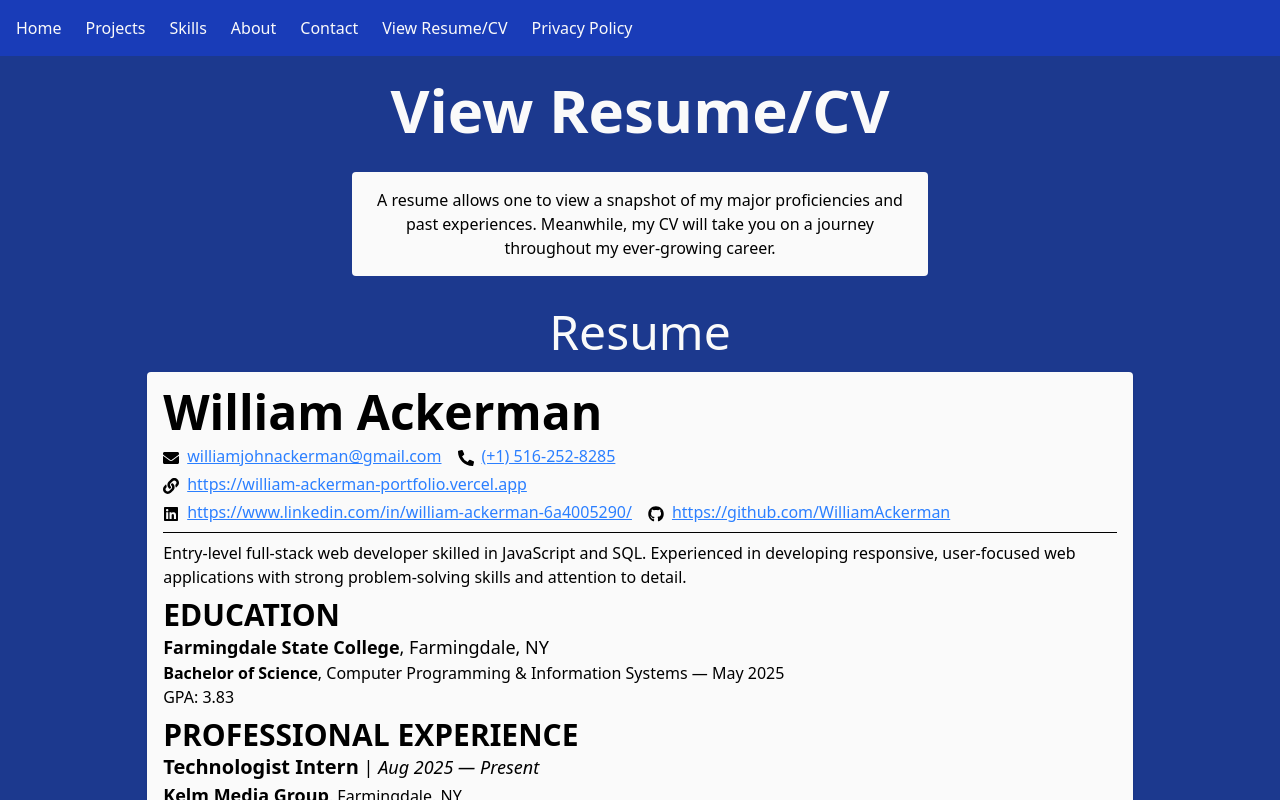
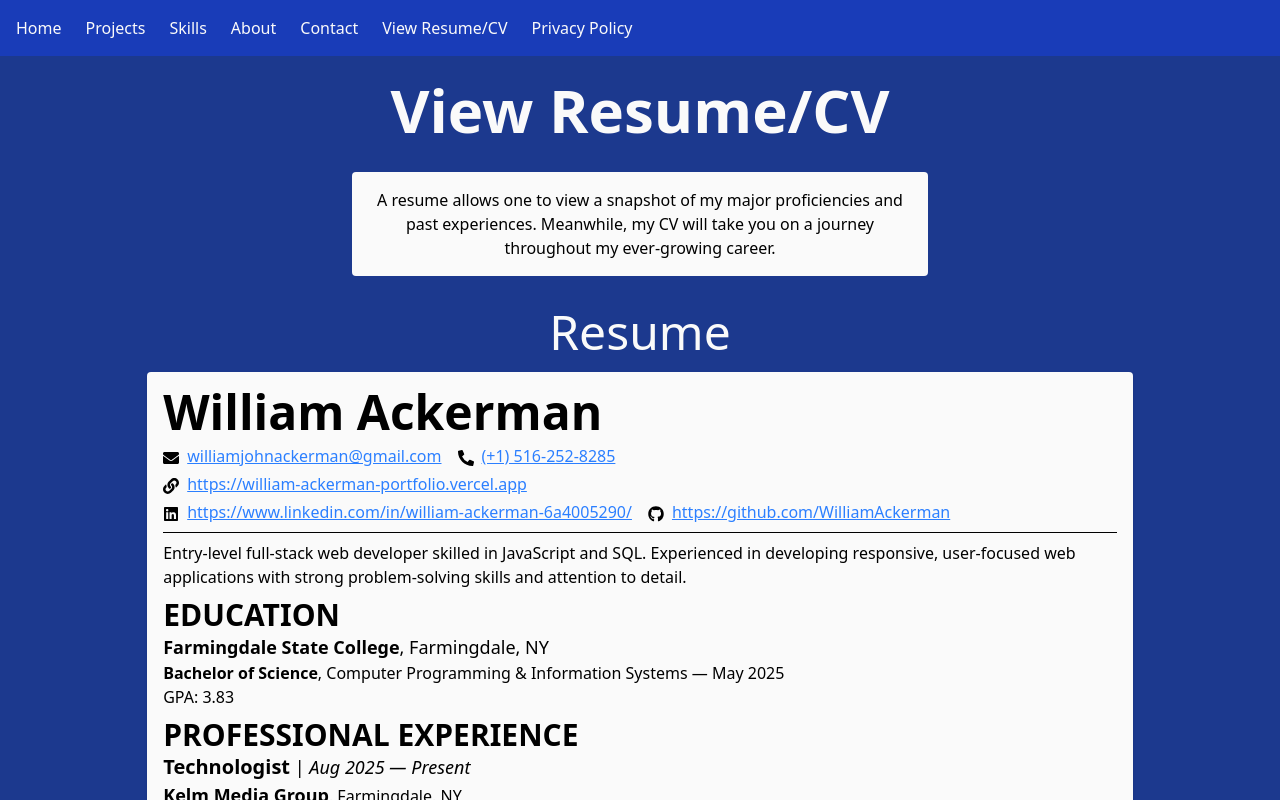
Before and after one commit to WilliamAckerman/william-ackerman-portfolio, a React (Vite) app in the folder frontend/: page /viewresumecv in a window 1280 px wide. Shown: the top 800 px of the page. Built offline with nearby package versions, Linux system fonts and the light colour scheme; no server answers.

Commit message:
Update ResumeContent.jsx
Changed first Technologist Intern position to Technologist

```diff
--- a/frontend/src/components/ResumeContent.jsx
+++ b/frontend/src/components/ResumeContent.jsx
@@ -135,10 +135,10 @@ export default function ResumeContent(props) {
                 }
                 <div className="mb-2">
                     { type == "print" ?
-                    <p className="text-lg"><span className="font-bold ">Technologist Intern</span> | <em>Aug 2025 — Present</em></p>
+                    <p className="text-lg"><span className="font-bold ">Technologist</span> | <em>Aug 2025 — Present</em></p>
                     :
                     <h3>
-                        <span className="non-print-header">Technologist Intern</span> | <em>Aug 2025 — Present</em>
+                        <span className="non-print-header">Technologist</span> | <em>Aug 2025 — Present</em>
                     </h3>
                     }
                     <p><span className="sub-header">Kelm Media Group</span>, Farmingdale, NY</p>
```
